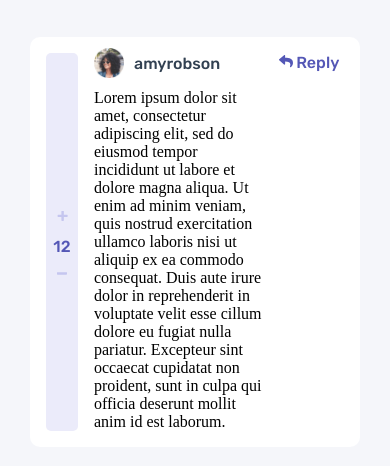
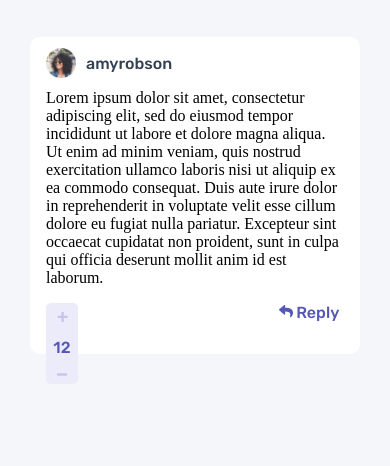
Before and after one commit to ajaythapliyal/interactive-comments, a React (Create React App) app: page / in a window 390 px wide. Shown: the top 466 px of the page. Built offline with nearby package versions, Linux system fonts and the light colour scheme.

Commit message:
makes score component flexible

```diff
--- a/src/comments/Comment/Comment.module.css
+++ b/src/comments/Comment/Comment.module.css
@@ -8,19 +8,30 @@
     display: grid;
     grid-gap: 1em;
     grid-template-columns: 32px 1fr 65px;
-    grid-template-rows: 20px 1fr;
+    grid-template-rows: 20px 1fr 35px;
 }
 
 .text{
     grid-row-start: 2;
+    grid-row-end: 4;
     grid-column-start: 2;
 }
 
 .score{
     grid-row-start: 1;
-    grid-row-end: 3;
 }
 
 .reply{
     grid-column-start: 3;
 }
+
+@media screen and (max-width : 425px) {
+    .text{
+        grid-column: 1 / -1;
+        grid-row: 2 / 3;
+    }
+
+    .score, .reply{
+        grid-row-start: 3;
+    }
+}
--- a/src/comments/Score/Score.module.css
+++ b/src/comments/Score/Score.module.css
@@ -21,6 +21,7 @@
     align-items: center;
     justify-content: center;
     padding: 0.5em;
+    min-height: 65px;
 }
 
 .vertical-score {
```
